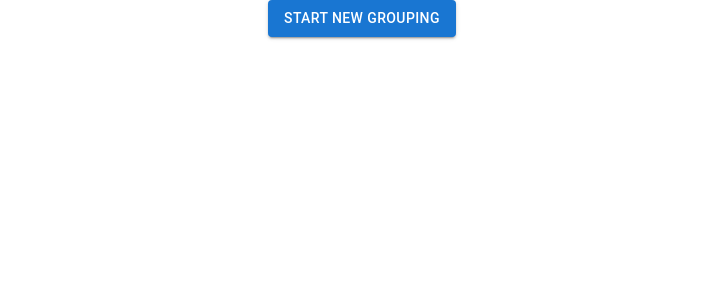
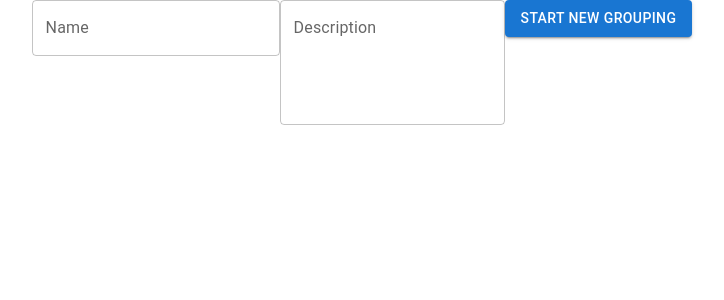
Before and after one commit to aleksilb/silent-grouping, a React (Create React App) app in the folder client/: page / in a window 1280 px wide. Shown: the top 300 px of the page, without its empty margins (278-1002 px from the left). Built offline with nearby package versions, Linux system fonts and the light colour scheme.

Commit message:
Create a new grouping

```diff
--- a/client/src/Components/NewGrouping.js
+++ b/client/src/Components/NewGrouping.js
@@ -1,9 +1,46 @@
-import {Button} from "@mui/material";
+import {Button, TextField} from "@mui/material";
+import {useState} from "react";
+const API = 'http://localhost:5000';
 
 function NewGrouping(props) {
+    const [name, setName] = useState(null);
+    const [description, setDescription] = useState(null);
+
+    function createGrouping() {
+        const data = {
+            name: name,
+            description: description
+        }
+
+        fetch(API + '/grouping', {
+            method: 'POST',
+            headers: {
+                'Content-Type': 'application/json'
+            },
+            body: JSON.stringify(data)
+        }).then(result => {
+            console.log(result)
+        });
+
+        props.finishFunction();
+    }
 
     return <div>
-        <Button variant="contained" onClick={props.finishFunction}>Start new grouping</Button>
+        <TextField
+            id="name-field"
+            label="Name"
+            variant="outlined"
+            onChange={evt => setName(evt.target.value)}
+        />
+        <TextField
+            id="description-field"
+            label="Description"
+            variant="outlined"
+            rows={4}
+            multiline
+            onChange={evt => setDescription(evt.target.value)}
+        />
+        <Button variant="contained" onClick={createGrouping}>Start new grouping</Button>
     </div>
 }
 
```
